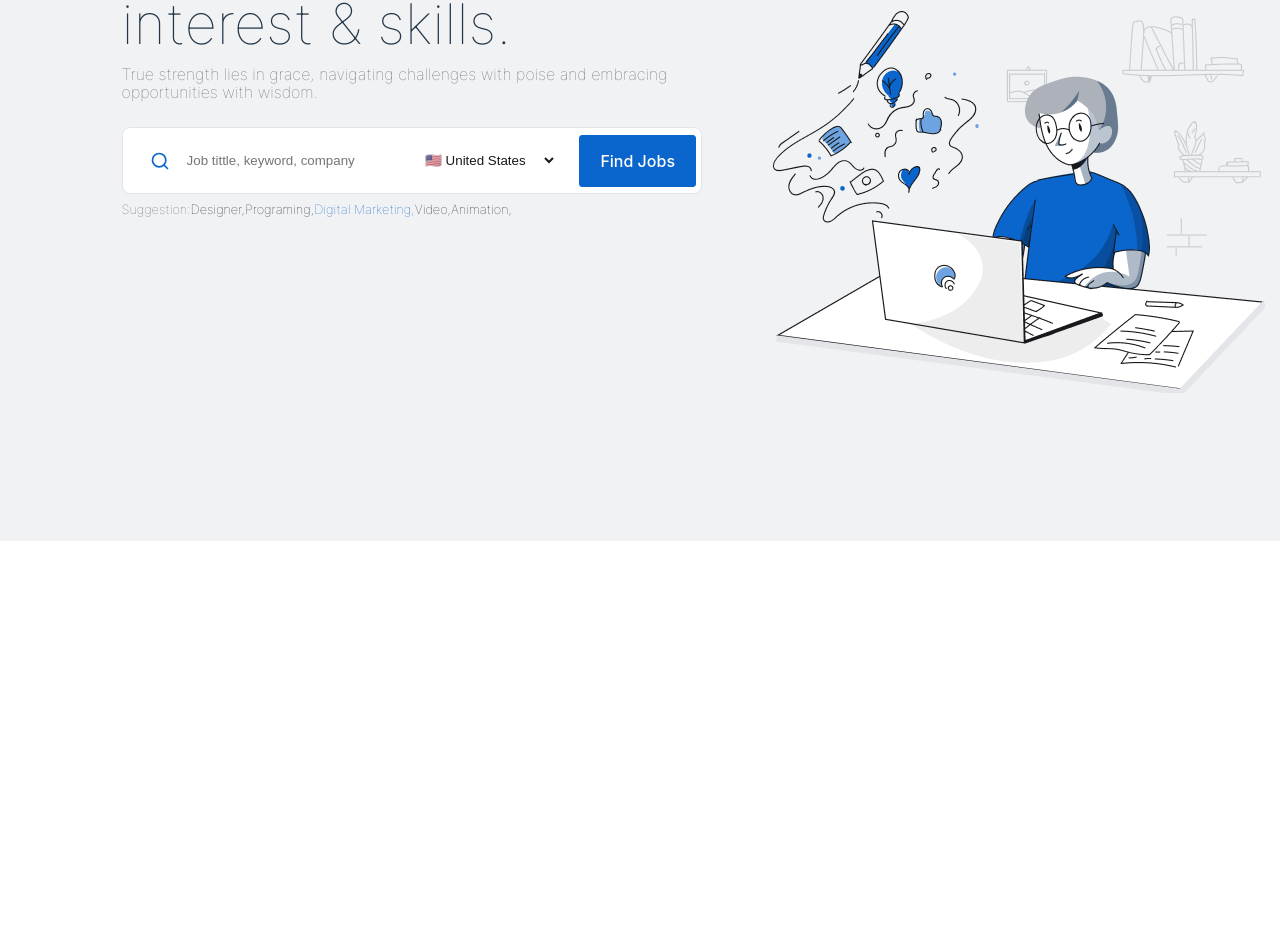
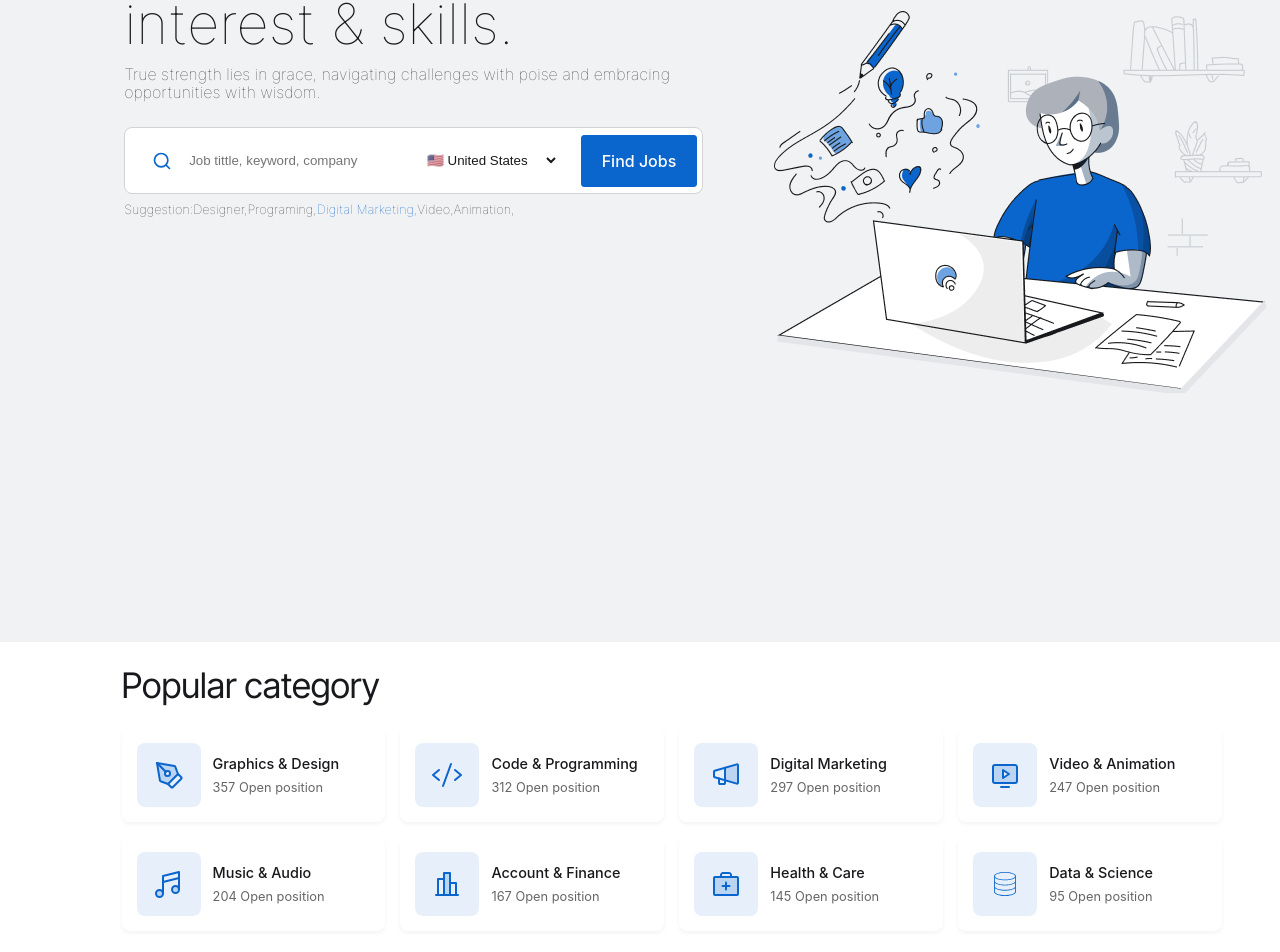
Before and after one commit to johnnybeatzxxd/React-Job-Listing-Frontend-Website, a React (Vite) app: page / in a window 1280 px wide. Shown: the part 259-1211 px from the top of the page. Before the commit the page ends 800 px from the top, so only its background shows below. Built offline with nearby package versions, Linux system fonts and the light colour scheme.

Commit message:
white background flash when rendering fixed

```diff
--- a/index.html
+++ b/index.html
@@ -8,6 +8,10 @@
 <link rel="preconnect" href="https://fonts.gstatic.com" crossorigin>
 <link href="https://fonts.googleapis.com/css2?family=Inter+Tight:ital;1,100&display=swap" rel="stylesheet">
     <title>Job-Listing</title>
+    <script>
+      const savedTheme = localStorage.getItem('theme') || 'light';
+      document.documentElement.style.backgroundColor = savedTheme === 'dark' ? '#1f2223' : '#ffffff';
+    </script>
   </head>
   <body>
     <div id="root"></div>
--- a/package.json
+++ b/package.json
@@ -10,6 +10,7 @@
     "preview": "vite preview"
   },
   "dependencies": {
+    "draft-js": "^0.11.7",
     "react": "^18.3.1",
     "react-dom": "^18.3.1",
     "react-router": "^7.0.2",
--- a/src/index.css
+++ b/src/index.css
@@ -42,7 +42,7 @@ button {
   font-size: 1em;
   font-weight: 500;
   font-family: inherit;
-  background-color: #1a1a1a;
+
   cursor: pointer;
   transition: border-color 0.25s;
 }
--- a/src/pages/home.jsx
+++ b/src/pages/home.jsx
@@ -14,9 +14,14 @@ import Health from '../assets/first-aid-kit-duotone 1.svg'
 import Finance from '../assets/chart-bar-horizontal-duotone 1.svg'
 import Database from '../assets/database-svgrepo-com.svg'
 import LogoImage from '../assets/Logo.svg'
-
+import { FooterBar } from '../components/footer.jsx'
+import { ThemeProvider } from 'styled-components';
+import { lightTheme, darkTheme } from '../utils/theme.js';
+import { useContext } from 'react'
+import { Context } from '../App.jsx'
 
 export function HomePage(){
+    const [isDarkMode, setIsDarkMode] = useContext(Context);
     const categoriesData = [
         { title: "Graphics & Design", positions: "357 Open position", icon: <img src={Graphics} alt="Graphics & Design Icon" /> },
         { title: "Code & Programming", positions: "312 Open position", icon: <img src={Coding} alt="Code & Programming Icon" /> },
@@ -28,6 +33,7 @@ export function HomePage(){
         { title: "Data & Science", positions: "95 Open position", icon: <img src={Database} alt="Data & Science Icon" style={{ width: '24px', height: '24px' }} /> },
     ];
         return(
+        <ThemeProvider theme={isDarkMode ? darkTheme : lightTheme}>
         <Home>
             <NavigationBar/>
             <HomeHeader>
@@ -42,11 +48,11 @@ export function HomePage(){
                         </SearchBox>
                         <SubTexts>
                             <SubText style={{fontSize:"0.8rem"}}>Suggestion: </SubText>
-                            <SubText style={{fontSize:"0.8rem",color:"#1d1d1d"}}> {"Designer, "}</SubText>
-                            <SubText style={{fontSize:"0.8rem",color:"#1d1d1d"}}>  Programing,</SubText>
+                            <SubText style={{fontSize:"0.8rem",color:`${({ theme }) => theme.color}`}}> {"Designer, "}</SubText>
+                            <SubText style={{fontSize:"0.8rem",color:`${({ theme }) => theme.color}`}}>  Programing,</SubText>
                             <SubText style={{fontSize:"0.8rem",color:"#0A65CC "}}>  Digital Marketing,</SubText>
-                            <SubText style={{fontSize:"0.8rem",color:"#1d1d1d"}}>  Video,</SubText>
-                            <SubText style={{fontSize:"0.8rem",color:"#1d1d1d"}}>  Animation,</SubText>
+                            <SubText style={{fontSize:"0.8rem",color:`${({ theme }) => theme.color}`}}>  Video,</SubText>
+                            <SubText style={{fontSize:"0.8rem",color:`${({ theme }) => theme.color}`}}>  Animation,</SubText>
 
 
                         </SubTexts>
@@ -80,21 +86,22 @@ export function HomePage(){
                 </Body>
 
             </HomeBody>
-
+            <FooterBar/>
         </Home>
+        </ThemeProvider>
     )
 }
 const Home = styled.div`
     height: 100vh;
     width: 100vw;
-    overflow-x: hidden;
+    //overflow-x: hidden;
 `
 const HomeHeader = styled.div`
     display: flex;
     flex-direction: row-reverse;
     height: 100%;
     width: 100%;
-    background-color:#F1F2F4;
+    background-color:${({ theme }) => theme.secBackground};
 
     @media (max-width: 768px) {
         height: auto;
@@ -104,7 +111,7 @@ const HomeHeader = styled.div`
 const Header = styled.div`
     display: flex;
     justify-self: end;
-    width: 90.5%;
+    width: 90.3%;
     height: 100%;
 
     @media (max-width: 1024px) {
@@ -135,6 +142,7 @@ const Text = styled.h1`
     display: flex;
     padding-top: 90px;
     margin:0px;
+    color: ${({ theme }) => theme.color} ;
     font-family: "Inter Tight", sans-serif;
     font-optical-sizing: auto;
     font-size: 3.5rem;
@@ -161,7 +169,7 @@ const SubText = styled.h1`
     font-size: 1.0rem;
     font-weight: 100;
     font-style: normal;
-    color: #5E6670;
+    color: ${({ theme }) => theme.secColor};
 `
 const SearchBox = styled.div`
     display: flex;
@@ -169,9 +177,9 @@ const SearchBox = styled.div`
     align-items : center;
     width: 90%;
     height: 65px;
-    background-color: white;
+    background-color: ${({ theme }) => theme.background};
     border-radius: 8px;
-    border: 1px solid #E4E5E8;
+    border: 1px solid ${({ theme }) => theme.weakBorderColor};
     margin: 0px;
     padding-right: 5px;
 
@@ -207,7 +215,7 @@ const Image = styled.div`
     align-items: center;
     border: 0px solid yellow;
 
-    @media (max-width: 768px) {
+    @media (max-width: 810px) {
         height: 300px;
         margin-top: 20px;
     }
@@ -221,6 +229,7 @@ const Png = styled.img`
 const SubTexts = styled.div`
     display: flex;
     flex-direction: row;
+    color: ${({ theme }) => theme.secColor};
 
     @media (max-width: 768px) {
         flex-wrap: wrap;
@@ -234,6 +243,7 @@ const HomeBody = styled.div`
     flex-direction: row-reverse;
     width: 100%;
     height: 60%;
+    background-color:  ${({ theme }) => theme.background};
 
     @media (max-width: 768px) {
         height: auto;
@@ -246,7 +256,7 @@ const Body = styled.div`
     justify-self: end;
     width: 90.5%;
     height: 100%;
-
+    background-color:  ${({ theme }) => theme.background};
     @media (max-width: 1024px) {
         width: 95%;
     }
@@ -262,7 +272,7 @@ const Title = styled.h1`
     font-size: 2.2rem;
     font-weight: 500 ;
     font-style: normal;
-
+    color:${({ theme }) => theme.color};
     @media (max-width: 768px) {
         font-size: 1.8rem;
         text-align: center;
@@ -272,9 +282,12 @@ const Categories = styled.div`
     display: grid;
     grid-template-columns: repeat(4, 1fr);
     grid-template-rows: repeat(2, 1fr);
-    gap: 20px;
-    height: 60%;
-    width: 100%;
+    gap: 15px;
+    height: auto;
+    width: 95%;
+    margin-bottom: 20px;
+    margin-right: 20px;
+    background-color:  ${({ theme }) => theme.background};
 
     @media (max-width: 1200px) {
         grid-template-columns: repeat(3, 1fr);
@@ -290,14 +303,14 @@ const Categories = styled.div`
 `
 
 const CategoryCard = styled.div`
-    background: white;
+    background: ${({ theme }) => theme.background};
     border-radius: 8px;
-    padding: 20px;
+    padding: 15px;
     box-shadow: 0 2px 4px rgba(0, 0, 0, 0.05);
     display: flex;
     flex-direction: row;
     align-items: center;
-    gap: 16px;
+    gap: 12px;
     cursor: pointer;
     transition: all 0.2s ease;
 
@@ -306,21 +319,21 @@ const CategoryCard = styled.div`
     }
 
     @media (max-width: 600px) {
-        padding: 15px;
+        padding: 12px;
     }
 `
 
 const IconWrapper = styled.div`
-    background-color: #E7F0FA;
+    background-color: ${({theme})=>theme.iconWrapper};
     padding: 12px;
     border-radius: 8px;
     display: flex;
     align-items: center;
     justify-content: center;
-    font-size: 1.5rem;
+    font-size: 1.3rem;
     color: #0A65CC;
-    min-width: 48px;
-    min-height: 48px;
+    min-width: 40px;
+    min-height: 40px;
 `
 
 const TextContent = styled.div`
@@ -331,11 +344,12 @@ const TextContent = styled.div`
 
 const CategoryTitle = styled.h3`
     margin: 0;
-    font-size: 1rem;
+    font-size: 0.9rem;
     font-weight: 500;
+    color: ${({ theme }) => theme.color};
 `
 
 const CategoryPositions = styled.span`
     color: #666;
-    font-size: 0.9rem;
+    font-size: 0.8rem;
 `
```
Also changed, not shown: 1 other file (tests, documents, lock files or other folders).
